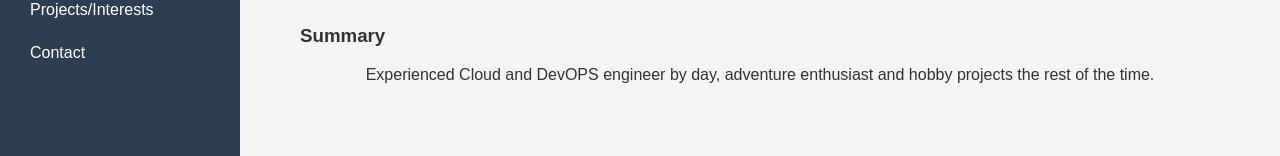
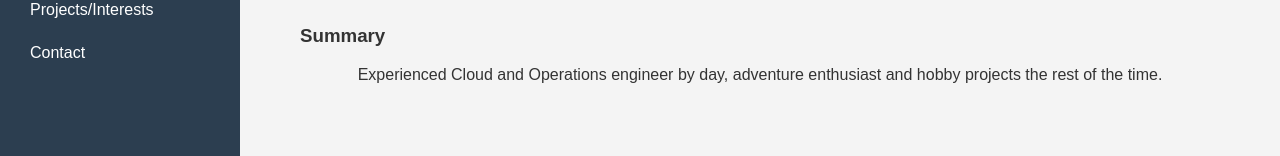
Before and after one commit to bakedgiant/about-me-website, a plain HTML site: page index.html in a window 1280 px wide. Shown: the part 151-307 px from the top of the page. Drawn offline with Linux system fonts and the light colour scheme.

Commit message:
Update index.html

```diff
--- a/index.html
+++ b/index.html
@@ -26,7 +26,7 @@
                 <div class="summary-section">
                     <h3 id="summary-header">Summary</h3>
                     <p id="summary-text">
-                        Experienced Cloud and DevOPS engineer by day, adventure enthusiast and hobby projects the rest of the time.
+                        Experienced Cloud and Operations engineer by day, adventure enthusiast and hobby projects the rest of the time.
                     </p>
                 </div>
             </section>
```
